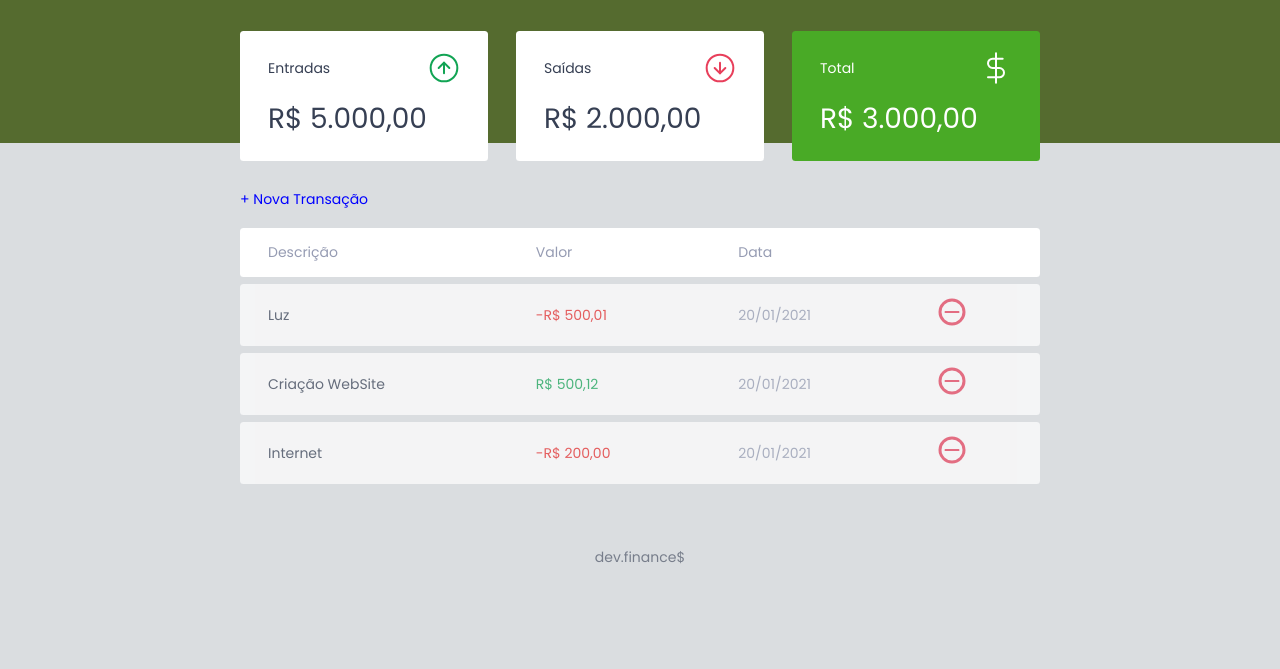
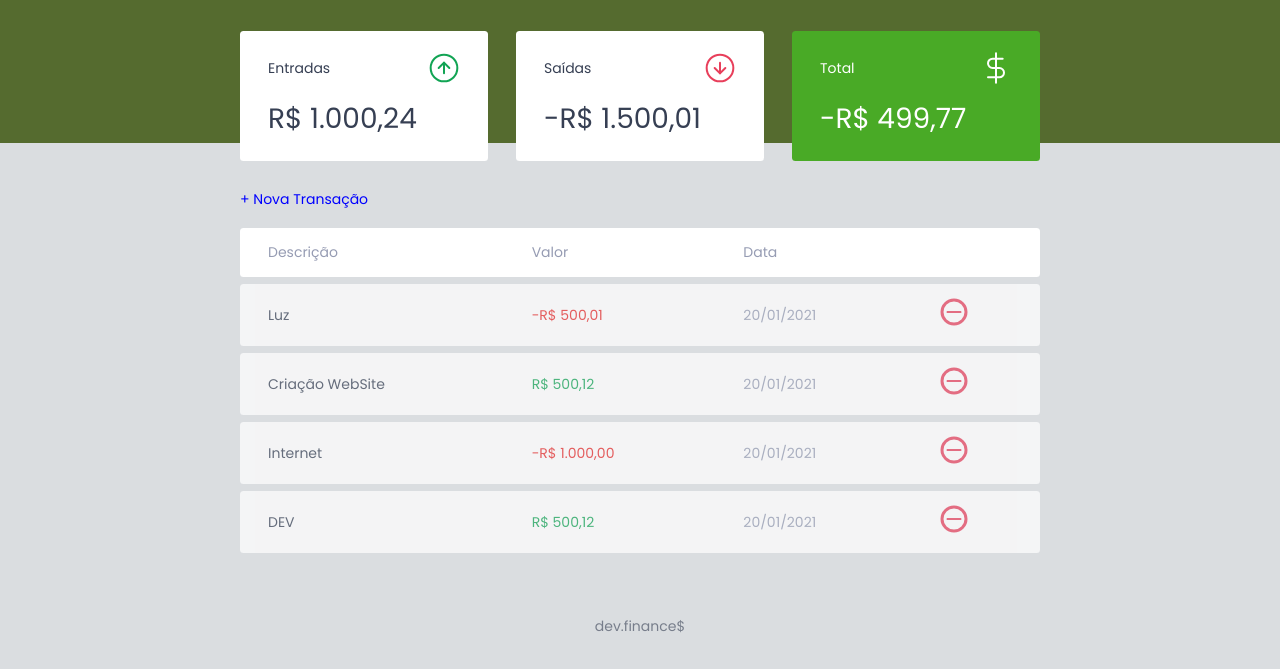
Before and after one commit to rcc-repository/Maratona-Discover-01, a plain HTML site: page index.html in a window 1280 px wide. Shown: the part 55-724 px from the top of the page. Drawn offline with Linux system fonts and the light colour scheme.

Commit message:
Codando dev.finance

```diff
--- a/index.html
+++ b/index.html
@@ -23,7 +23,7 @@
                     <span>Entradas</span>
                     <img src="./assets/income.svg" alt="Imagem de Entradas">
                 </h3>
-                <p>R$ 5.000,00</p>
+                <p id="incomeDisplay">R$ 5.000,00</p>
 
             </div>
 
@@ -32,7 +32,7 @@
                     <span>Saídas</span>
                     <img src="./assets/expense.svg" alt="Imagem de Saída">
                 </h3>
-                <p>R$ 2.000,00</p>
+                <p id="expenseDisplay">R$ 2.000,00</p>
             </div>
 
             <div class="card total">
@@ -41,7 +41,7 @@
                     <img src="./assets/total.svg" alt="Imagem de Total">
                 </h3>
 
-                <p>R$ 3.000,00</p>
+                <p id="totalDisplay">R$ 3.000,00</p>
             </div>
         </section>
 
--- a/script.js
+++ b/script.js
@@ -32,22 +32,48 @@ const transactions =
     {
         id: 3,
         description: 'Internet',
-        amount: -20000,
+        amount: -100000,
+        date: '20/01/2021'
+    },
+    {
+        id: 4,
+        description: 'DEV',
+        amount: 50012,
         date: '20/01/2021'
     }
 ]
 
 const Transaction = {
     incomes(){
-        //Somar entradas.
+
+        let income = 0
+
+        transactions.forEach((transaction) => {
+            if(transaction.amount > 0){
+                income += transaction.amount
+            }
+        })
+
+        return income
 
     },
     expenses(){
-        //Somar saidas.
+
+        let expense = 0
+
+        transactions.forEach((transaction) => {
+            if(transaction.amount < 0){
+                expense += transaction.amount
+            }
+        })
+
+        return expense
+
 
     },
     total(){
-        //Entradas - Saidas
+
+        return Transaction.incomes() + Transaction.expenses()
 
     }
 }
@@ -76,6 +102,20 @@ const DOM = {
                     </td>
                     `
         return html
+    },
+    updateBalance(){
+        document.
+            getElementById('incomeDisplay')
+            .innerHTML = Utils.formatCurrency(Transaction.incomes())
+
+        document.
+            getElementById('expenseDisplay')
+            .innerHTML = Utils.formatCurrency(Transaction.expenses())
+
+        document.
+            getElementById('totalDisplay')
+            .innerHTML = Utils.formatCurrency(Transaction.total())
+
     }
 }
 
@@ -101,3 +141,5 @@ transactions.forEach(
         DOM.addTransaction(transaction)
     }
 )
+
+DOM.updateBalance()
```
